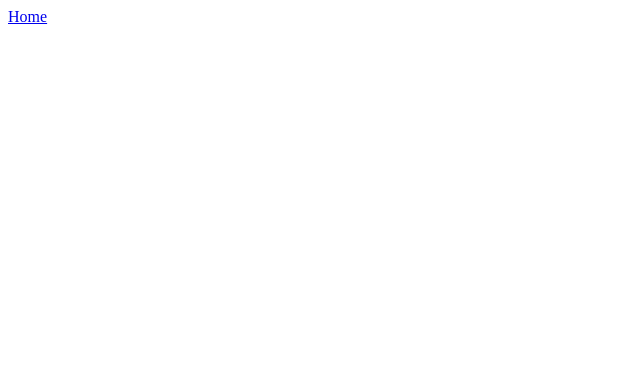
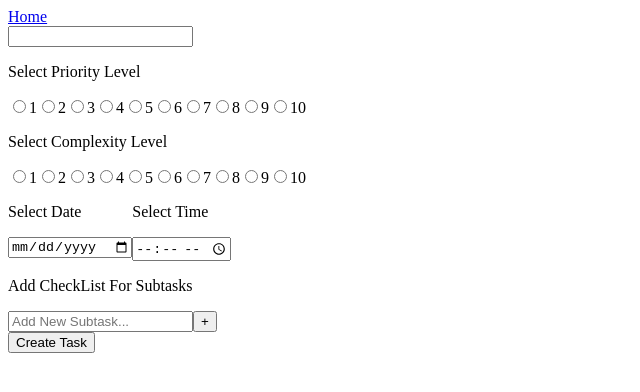
Before and after one commit to edchrepo/Todo, a React (Create React App) app: page /addTask in a window 1280 px wide. Before the commit this address had no page. Shown: the top 392 px of the page, without its empty margins (0-640 px from the left). Built offline with nearby package versions, Linux system fonts and the light colour scheme.

Commit message:
add/remove todo, completeTodo, toggleTodo, sort

```diff
--- a/public/index.html
+++ b/public/index.html
@@ -9,7 +9,7 @@
       manifest.json provides metadata used when your web app is added to the
       homescreen on Android. See https://developers.google.com/web/fundamentals/engage-and-retain/web-app-manifest/
     -->
-	<link rel="manifest" href="%PUBLIC_URL%/manifest.json">
+	<!-- <link rel="manifest" href="%PUBLIC_URL%/manifest.json"> -->
 	<link rel="shortcut icon" href="%PUBLIC_URL%/favicon.ico">
 	<!--
       Notice the use of %PUBLIC_URL% in the tags above.
--- a/src/App.js
+++ b/src/App.js
@@ -1,7 +1,9 @@
 import React from "react";
 import { BrowserRouter as Router, Link, Route, Routes } from "react-router-dom";
-import Todos from "./pages/Todos";
-import TodoDetail from "./pages/Todo";
+import Home from "./pages/Home";
+import TodoDetail from "./pages/TodoDetail";
+import AddTask from "./pages/AddTask";
+import EditTask from "./pages/EditTask"
 import { TodoProvider } from "./contexts/todoContext";
 
 function App() {
@@ -12,8 +14,10 @@ function App() {
       </nav>
       <TodoProvider>
         <Routes>
-          <Route exact path="/" element={<Todos />} />
+          <Route exact path="/" element={<Home />} />
           <Route path="/todo/:id" element={<TodoDetail />} />
+          <Route path="/addTask" element={<AddTask />} />
+          <Route path="/editTask/:id" element={<EditTask />} />
         </Routes>
       </TodoProvider>
     </Router>
--- a/src/components/Todo.jsx
+++ b/src/components/Todo.jsx
@@ -8,7 +8,7 @@ function Todo({ todo }) {
       className="todo"
       style={{ textDecoration: todo.isCompleted ? "line-through" : "" }}
     >
-      <Link to={`/todo/${todo.id}`}>{todo.text}</Link>
+      <Link to={`/todo/${todo.id}`}>{todo.todoName}</Link>
       <div>
         <button onClick={() => completeTodo(todo)}>Complete</button>
         <button onClick={() => removeTodo(todo)}>x</button>
--- a/src/contexts/todoContext.js
+++ b/src/contexts/todoContext.js
@@ -13,10 +13,40 @@ export const TodoProvider = ({ children }) => {
   const { id } = useParams();
   const [todos, setTodos] = useState([]);
 
-  const addTodo = (text) => {
-    const newTodos = [...todos, { text, isCompleted: false, id: uid() }];
+  const addTodo = (todo) => {
+    const newTodos = [...todos, {...todo, id : uid()}];
+    console.log(newTodos);
     setTodos(newTodos);
   };
+
+  const sortTodos = (selectedOption) => {
+    let sortedTodos;
+
+    switch (selectedOption) {
+      case 'Ascending Date':
+        sortedTodos = [...todos].sort((a, b) => new Date(a.dueDate) - new Date(b.dueDate));
+        break;
+      case 'Descending Date':
+        sortedTodos = [...todos].sort((a, b) => new Date(b.dueDate) - new Date(a.dueDate));
+        break;
+      case 'Ascending Complexity':
+        sortedTodos = [...todos].sort((a, b) => a.complexity - b.complexity);
+        break;
+      case 'Descending Complexity':
+        sortedTodos = [...todos].sort((a, b) => b.complexity - a.complexity);
+        break;
+      case 'Ascending Priority':
+        sortedTodos = [...todos].sort((a, b) => a.priority - b.priority);
+        break;
+      case 'Descending Priority':
+        sortedTodos = [...todos].sort((a, b) => b.priority - a.priority);
+        break;
+      default:
+        sortedTodos = todos;
+    }
+    setTodos(sortedTodos);
+  }
+
 
   const completeTodo = (todo) => {
     setTodos((todos) =>
@@ -35,7 +65,7 @@ export const TodoProvider = ({ children }) => {
   };
   return (
     <TodoContext.Provider
-      value={{ todos, addTodo, completeTodo, removeTodo, getTodo }}
+      value={{ todos, sortTodos, addTodo, completeTodo, removeTodo, getTodo }}
     >
       {children}
     </TodoContext.Provider>
--- /dev/null
+++ b/src/pages/AddTask.jsx
@@ -0,0 +1,115 @@
+import { useState } from "react";
+import { useTodo } from "../contexts/todoContext";
+import { useHistory, useNavigate } from "react-router-dom"
+import "../styles.css";
+
+function AddTask() {
+  const initialState = { todoName: "", priority: 0, complexity: 0, date: 0, time: 0, subtasks: [], isCompleted: false };
+  const [todoData, setTodoData] = useState(initialState);
+  const { addTodo } = useTodo();
+  const navigate = useNavigate();
+
+  const handleChange = (e) => {
+    setTodoData({...todoData, [e.target.name]: e.target.value})
+  };
+  // const handleChange = (event) => {
+  //   const { name, value } = event.target;
+
+  //   setTodoData((prevTodoData) => ({
+  //     ...prevTodoData,
+  //     [name]: value,
+  //     subtasks: name === 'subtasks' ? [...prevTodoData.subtasks, value] : prevTodoData.subtasks,
+  //   }));
+  // };
+
+
+  const handleSubmit = (e) => {
+    e.preventDefault();
+    if (!todoData) return;
+    addTodo(todoData);
+    navigate("/");
+  };
+
+  return (
+    <form onSubmit={handleSubmit}>
+      <input
+        type="text"
+        className="input"
+        name="todoName"
+        onChange={(event) => {
+            handleChange(event);
+        }}
+      />
+      <div>
+        <p>Select Priority Level</p>
+          {[1, 2, 3, 4, 5, 6, 7, 8, 9, 10].map((level) => (
+            <label key={level}>
+              <input
+                type="radio"
+                name="priority"
+                value={level}
+                onChange={(event) => {handleChange(event)}}
+              />
+              {level}
+            </label>
+          ))}
+      </div>
+      <div>
+        <p>Select Complexity Level</p>
+          {[1, 2, 3, 4, 5, 6, 7, 8, 9, 10].map((level) => (
+            <label key={level}>
+              <input
+                type="radio"
+                name="complexity"
+                value={level}
+                onChange={(event) => {handleChange(event)}}
+              />
+              {level}
+            </label>
+          ))}
+      </div>
+      <div className="datetime">
+        <div>
+          <p>Select Date</p>
+          <input
+            type="date"
+            name="date"
+            onChange={(event) => {handleChange(event)}}
+          />
+        </div>
+        <div>
+        <p>Select Time</p>
+          <input
+            type="time"
+            name="time"
+            onChange={(event) => {handleChange(event)}}
+          />
+        </div>
+      </div>
+      <div>
+        <p>Add CheckList For Subtasks</p>
+        <ul>
+          {todoData.subtasks.map((subtask, index) => (
+            <li key={index}>{subtask}</li>
+          ))}
+        </ul>
+        <div>
+          <input
+            type="text"
+            name="subtasks"
+            value={todoData.subtasks}
+            onChange={handleChange}
+            placeholder="Add New Subtask..."
+          />
+          <button type="button" onClick={handleChange}>
+            +
+          </button>
+        </div>
+      </div>
+      <button type="submit">Create Task</button>
+    </form>
+
+  );
+}
+
+export default AddTask;
--- a/src/components/TodoForm.jsx
+++ b/src/pages/EditTask.jsx
@@ -1,15 +1,18 @@
 import { useState } from "react";
 import { useTodo } from "../contexts/todoContext";
+import { useHistory, useNavigate } from "react-router-dom"
 
-function TodoForm() {
+function EditTask() {
   const [value, setValue] = useState("");
   const { addTodo } = useTodo();
+  const navigate = useNavigate();
 
   const handleSubmit = (e) => {
     e.preventDefault();
     if (!value) return;
     addTodo(value);
     setValue("");
+    navigate("/");
   };
 
   return (
@@ -24,4 +27,4 @@ function TodoForm() {
   );
 }
 
-export default TodoForm;
+export default EditTask;
--- /dev/null
+++ b/src/pages/Home.jsx
@@ -0,0 +1,52 @@
+import Todo from "../components/Todo";
+import { useState, useEffect } from "react";
+import { useTodo } from "../contexts/todoContext";
+import { Link } from "react-router-dom";
+
+
+const Home = () => {
+  const { todos, sortTodos } = useTodo();
+  const [searchTerm, setSearchTerm] = useState('');
+
+  const handleInputChange = (e) => {
+    setSearchTerm(e.target.value);
+  };
+
+  const handleSearch = () => {
+    console.log('Search term:', searchTerm);
+  };
+
+  return (
+    <div className = "homeDiv">
+      <div className="todo-list">
+        <input
+          type="text"
+          placeholder="Search..."
+          value={searchTerm}
+          onChange={handleInputChange}
+        />
+        <button onClick={handleSearch}>Search</button>
+        <div>
+          <p>Sort</p>
+          <select onChange={(e) => sortTodos(e.target.value)}>
+            <option value="Default">Default</option>
+            <option value="Ascending Date">Ascending Date</option>
+            <option value="Descending Date">Descending Date</option>
+            <option value="Ascending Complexity">Ascending Complexity</option>
+            <option value="Descending Complexity">Descending Complexity</option>
+            <option value="Ascending Priority">Ascending Priority</option>
+            <option value="Descending Priority">Descending Priority</option>
+          </select>
+        </div>
+        {todos.map((todo) => (
+          <Todo key={todo.id} todo={todo} />
+        ))}
+      <Link to={"/addTask"}>
+          <button>Add New Task</button>
+      </Link>
+      </div>
+    </div>
+  );
+};
+
+export default Home;
--- a/src/pages/Todo.jsx
+++ b/src/pages/TodoDetail.jsx
@@ -1,7 +1,7 @@
 import { useParams } from "react-router-dom";
 import { useTodo } from "../contexts/todoContext";
 
-function Todo() {
+const TodoDetail = () => {
   const { id } = useParams();
   const { completeTodo, getTodo } = useTodo();
   const todo = getTodo(id);
@@ -10,11 +10,11 @@ function Todo() {
 
   return (
     <div>
-      <h1>{todo.text}</h1>
+      <h1>{todo.todoName}</h1>
       <p>{todo.isCompleted ? "Completed" : "Incomplete"}</p>
       <button onClick={() => completeTodo(todo)}>Complete</button>
     </div>
   );
 }
 
-export default Todo;
+export default TodoDetail;
--- a/src/pages/Todos.jsx
+++ /dev/null
@@ -1,17 +0,0 @@
-import Todo from "../components/Todo";
-import TodoForm from "../components/TodoForm";
-import { useTodo } from "../contexts/todoContext";
-
-const Todos = () => {
-  const { todos } = useTodo();
-  return (
-    <div className="todo-list">
-      <TodoForm />
-      {todos.map((todo) => (
-        <Todo key={todo.id} todo={todo} />
-      ))}
-    </div>
-  );
-};
-
-export default Todos;
--- a/src/styles.css
+++ b/src/styles.css
@@ -1,4 +1,8 @@
-.App {
+.body {
   font-family: sans-serif;
   text-align: center;
 }
+
+.datetime {
+  display: flex;
+}
```
